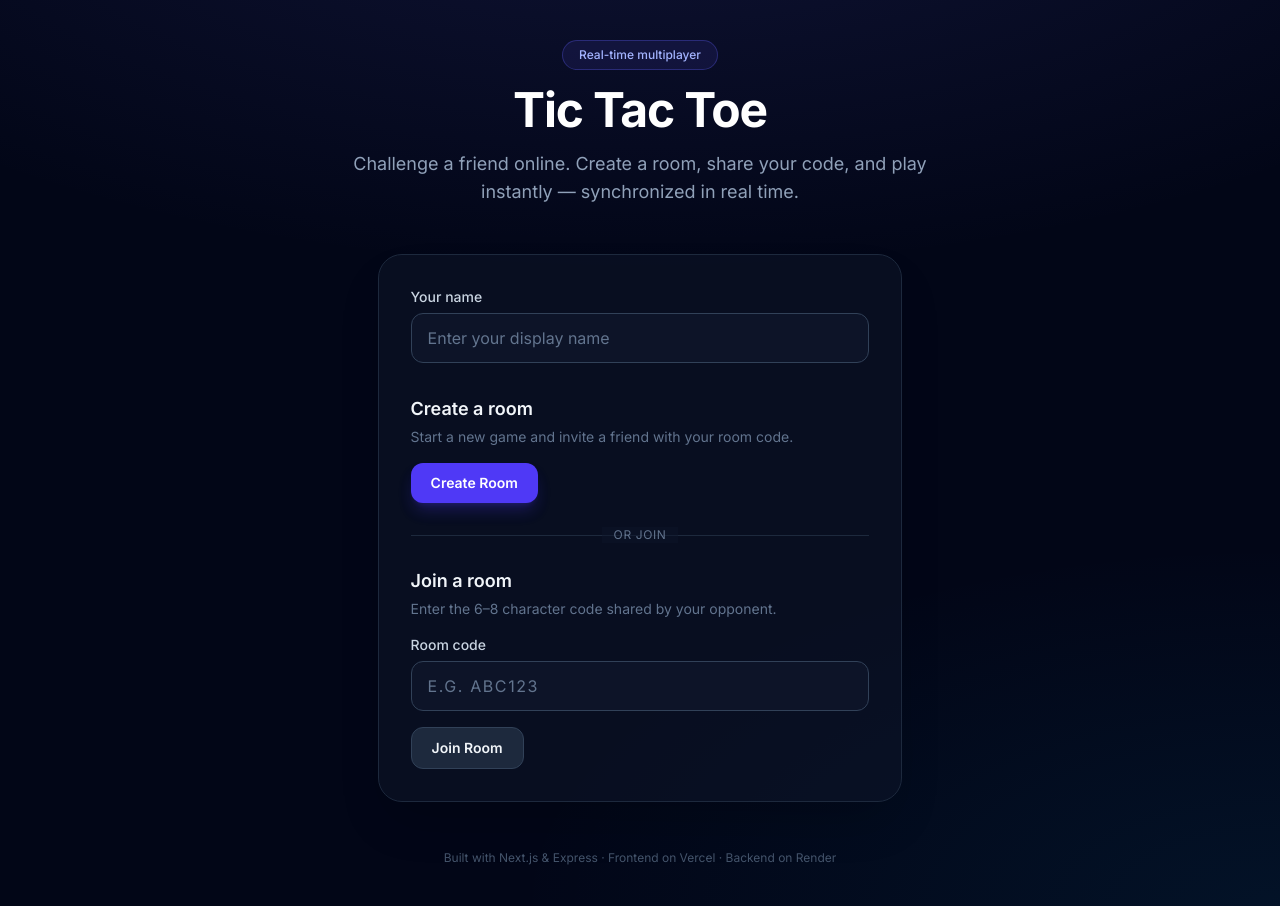
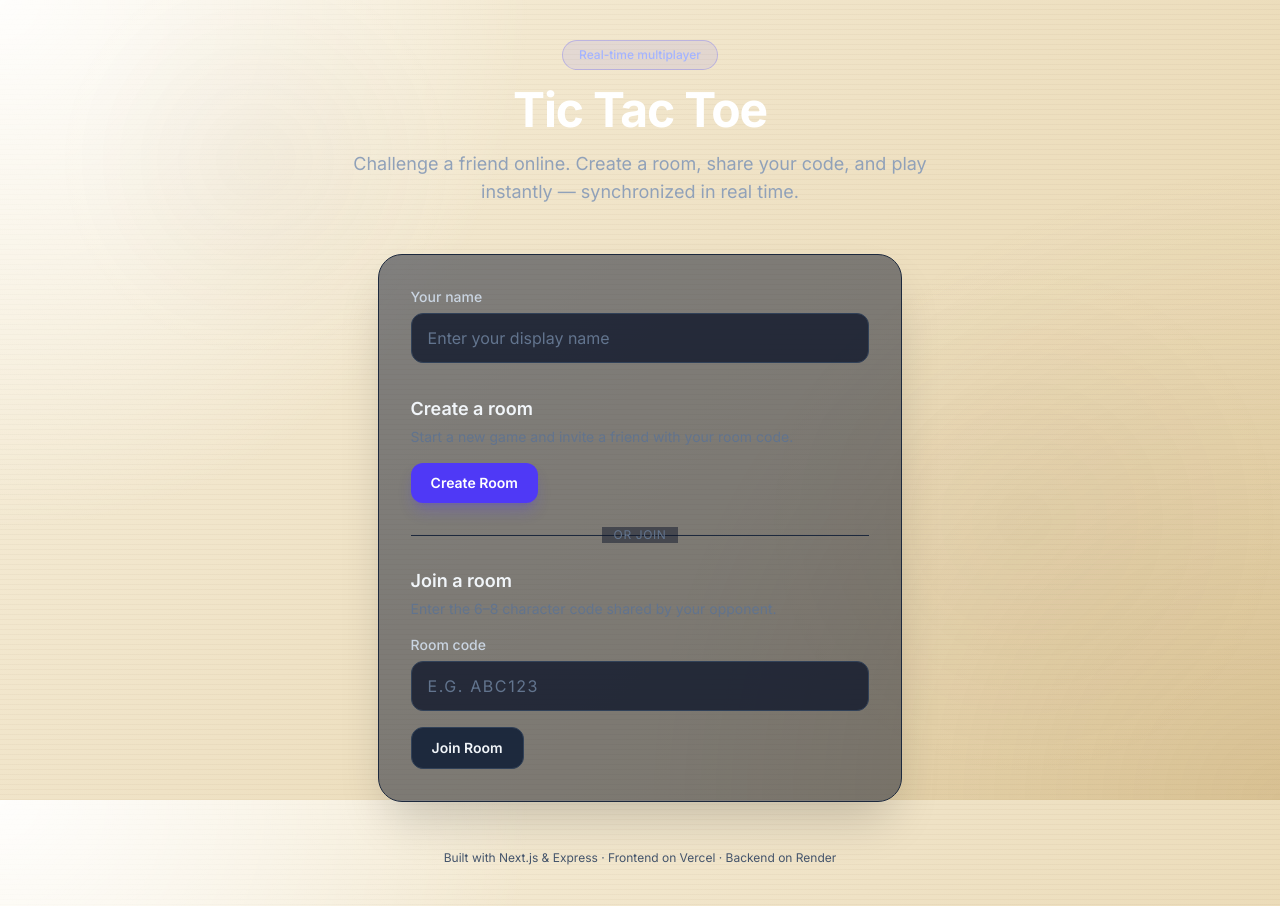
Before and after one commit to psyclopse/Tic-Tac-Toe, a Next.js app: page / in a window 1280 px wide. Built offline with nearby package versions, Linux system fonts and the light colour scheme.

Commit message:
changed background

```diff
--- a/src/app/globals.css
+++ b/src/app/globals.css
@@ -10,15 +10,37 @@ html {
 
 body {
   min-height: 100vh;
+  color: #2f2418;
+  background-color: #f4ecd8;
+  background-image:
+    radial-gradient(circle at top left, rgba(255, 255, 255, 0.9), transparent 35%),
+    radial-gradient(circle at bottom right, rgba(141, 99, 43, 0.16), transparent 42%),
+    repeating-linear-gradient(
+      0deg,
+      rgba(94, 68, 33, 0.04) 0,
+      rgba(94, 68, 33, 0.04) 1px,
+      transparent 1px,
+      transparent 5px
+    ),
+    linear-gradient(135deg, #f8f1df 0%, #efe2c5 46%, #e6d2a6 100%);
+  background-attachment: fixed;
+}
+
+body::before {
+  content: "";
+  position: fixed;
+  inset: 0;
+  pointer-events: none;
+  opacity: 0.22;
   background:
-    radial-gradient(ellipse 80% 50% at 50% -20%, rgba(99, 102, 241, 0.15), transparent),
-    radial-gradient(ellipse 60% 40% at 100% 100%, rgba(14, 165, 233, 0.08), transparent),
-    #020617;
+    radial-gradient(circle at 20% 20%, rgba(116, 84, 46, 0.18), transparent 16%),
+    radial-gradient(circle at 80% 65%, rgba(116, 84, 46, 0.16), transparent 22%);
+  mix-blend-mode: multiply;
 }
 
 ::selection {
-  background: rgba(99, 102, 241, 0.35);
-  color: white;
+  background: rgba(120, 85, 43, 0.3);
+  color: #2f2418;
 }
 
 @keyframes pulse-soft {
--- a/src/app/layout.tsx
+++ b/src/app/layout.tsx
@@ -23,7 +23,7 @@ export default function RootLayout({
 }>) {
   return (
     <html lang="en" className={inter.variable}>
-      <body className="font-sans antialiased text-slate-100">{children}</body>
+      <body className="font-sans antialiased text-stone-900">{children}</body>
     </html>
   );
 }
```
